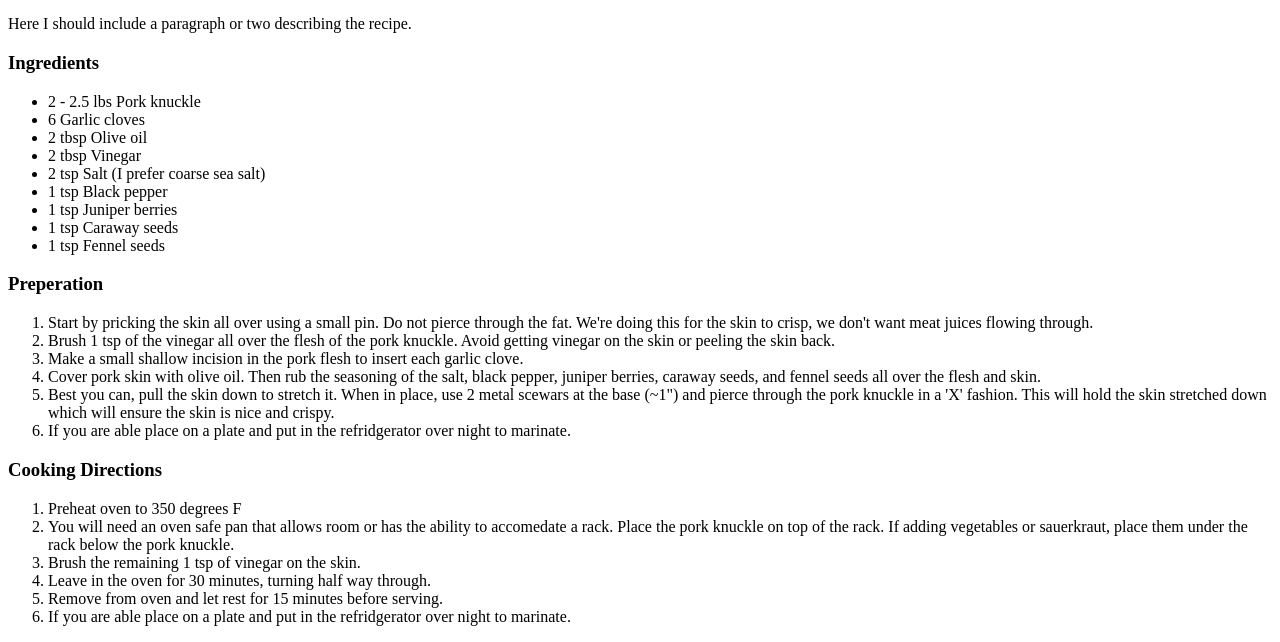
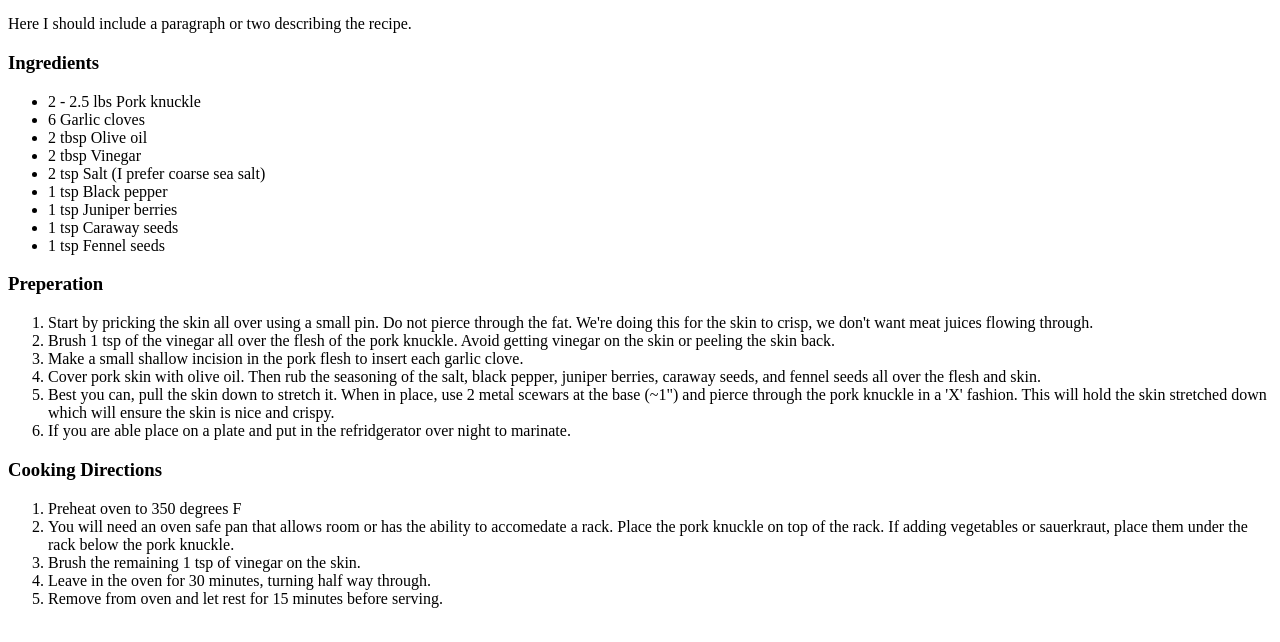
Before and after one commit to brianweigandt/odin-recipes, a plain HTML site: page recipes/schweinshaxe.html in a window 1280 px wide. Shown: the part 428-1070 px from the top of the page. Drawn offline with Linux system fonts and the light colour scheme.

Commit message:
removed last line from schweinshaxe.html

```diff
--- a/recipes/schweinshaxe.html
+++ b/recipes/schweinshaxe.html
@@ -38,7 +38,6 @@
     <li>Brush the remaining 1 tsp of vinegar on the skin.</li>
     <li>Leave in the oven for 30 minutes, turning half way through.</li>
     <li>Remove from oven and let rest for 15 minutes before serving.</li>
-    <li>If you are able place on a plate and put in the refridgerator over night to marinate.</li>
   </ol>
 </body>
 </html>
```
